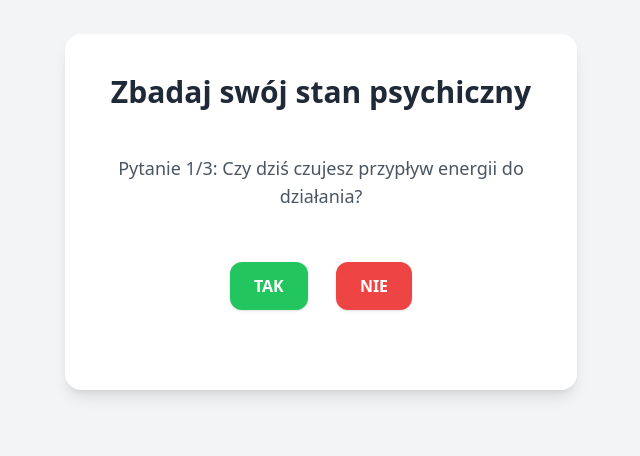
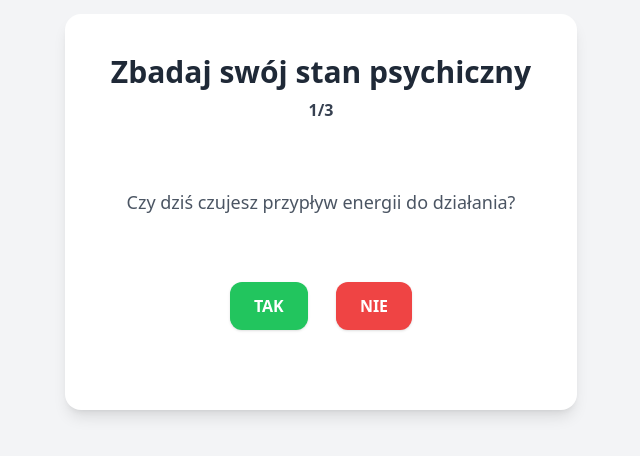
Before and after one commit to ruahhakodesh-create/psyche-test, a plain HTML site: page index.html in a window 1280 px wide. Shown: the part 188-644 px from the top of the page, without its empty margins (319-959 px from the left). Drawn offline with nearby package versions, Linux system fonts and the light colour scheme.

Commit message:
Update index.html

```diff
--- a/index.html
+++ b/index.html
@@ -7,10 +7,13 @@
 </head>
 <body class="bg-gray-100 flex items-center justify-center min-h-screen">
   <div class="bg-white shadow-lg rounded-2xl p-10 max-w-lg w-full text-center">
-    <h1 class="text-3xl font-bold text-gray-800 mb-6">Zbadaj swój stan psychiczny</h1>
+    <h1 class="text-3xl font-bold text-gray-800">Zbadaj swój stan psychiczny</h1>
+
+    <!-- Licznik postępu pod tytułem -->
+    <div id="progress" class="mt-2 text-gray-700 font-semibold">1/3</div>
 
     <!-- Stałe miejsce na pytanie -->
-    <div id="questionBox" class="h-24 flex items-center justify-center mb-8">
+    <div id="questionBox" class="h-28 flex items-center justify-center mt-6 mb-6">
       <p id="question" class="text-lg text-gray-600"></p>
     </div>
 
@@ -40,10 +43,14 @@
     let currentQuestion = 0;
     let score = 0;
 
+    function updateProgress() {
+      document.getElementById("progress").innerText = `${Math.min(currentQuestion + 1, questions.length)}/${questions.length}`;
+    }
+
     function showQuestion() {
       if (currentQuestion < questions.length) {
-        document.getElementById("question").innerText =
-          `Pytanie ${currentQuestion + 1}/${questions.length}: ${questions[currentQuestion]}`;
+        document.getElementById("question").innerText = questions[currentQuestion];
+        updateProgress();
       } else {
         showResult();
       }
@@ -62,8 +69,11 @@
       } else {
         sentence = "Twój aktualny stan to niski poziom energii. Skup się na priorytetach i nie przeciążaj się dodatkowymi obowiązkami.";
       }
+      // schowaj UI pytań
       document.getElementById("questionBox").style.display = "none";
       document.querySelector("div.space-x-6").style.display = "none";
+      document.getElementById("progress").style.display = "none";
+      // pokaż wynik
       document.getElementById("result").innerText = sentence;
     }
 
```
